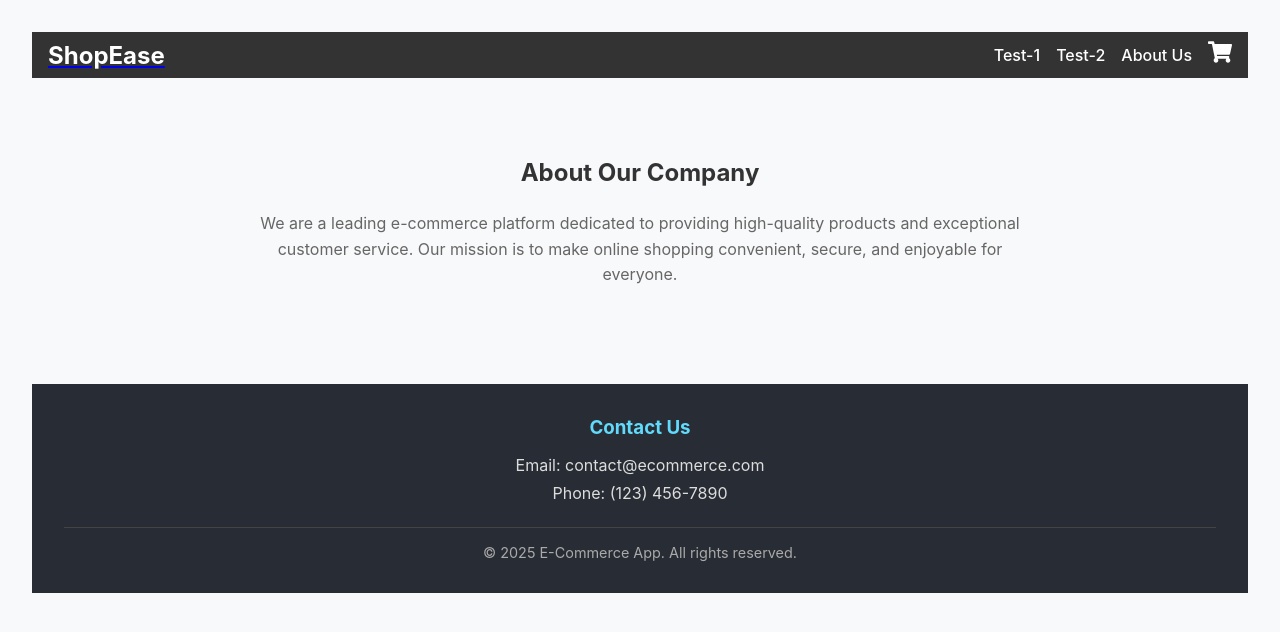
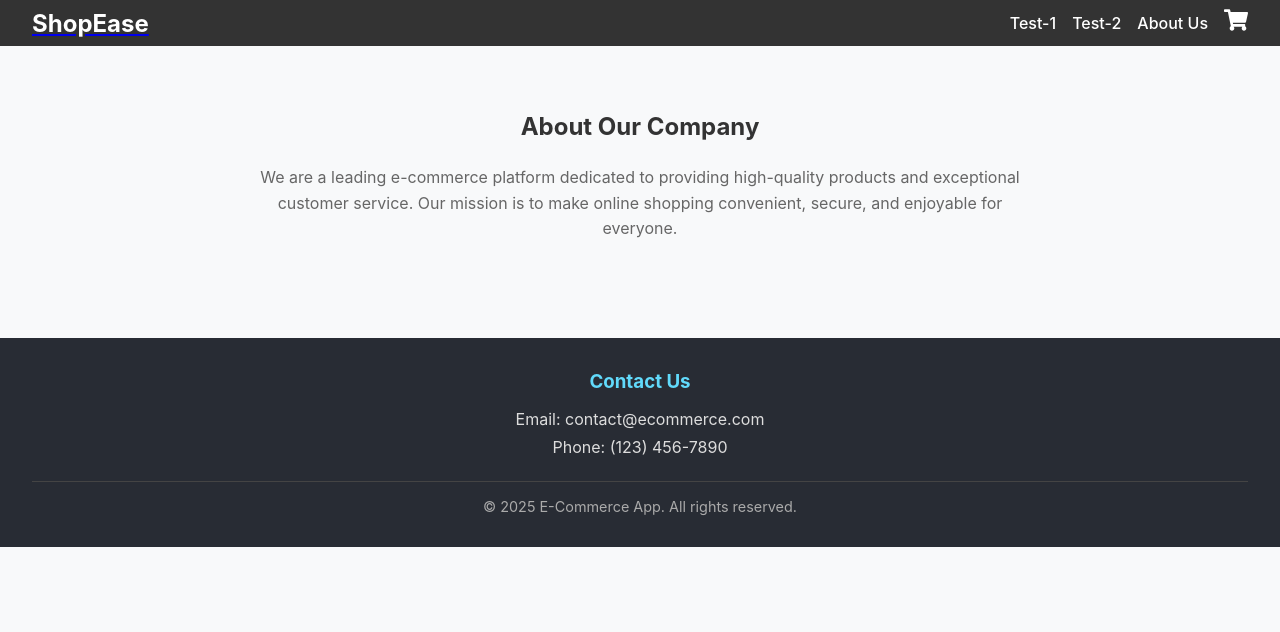
Before and after one commit to sunny-gd/ecommerce-app, a React (Create React App) app: page /about in a window 1280 px wide. Shown: the top 632 px of the page. Built offline with nearby package versions, Linux system fonts and the light colour scheme.

Commit message:
fixed styling issue

```diff
--- a/src/App.css
+++ b/src/App.css
@@ -4,7 +4,7 @@
   text-align: center;
   min-height: 100vh;
   background-color: #f8f9fa;
-  padding: 2rem;
+  padding: 2rem 0;
 }
 
 /* Base Styles */
--- a/src/components/Navbar.css
+++ b/src/components/Navbar.css
@@ -1,12 +1,15 @@
 .navbar {
   background-color: #333;
   color: white;
-  padding: 0.5rem 1rem;
-  position: relative;
+  padding: 0.5rem 0;
+  position: fixed;
+  top: 0;
+  width: 100%;
   z-index: 1000;
 }
 
 .navbar-container {
+  padding: 0 2rem;
   display: flex;
   justify-content: space-between;
   align-items: center;
@@ -21,6 +24,11 @@
   display: flex;
   align-items: center;
   gap: 1rem;
+}
+
+.navbar-left {
+  display: flex;
+  align-items: center;
 }
 
 .desktop-nav {
```
